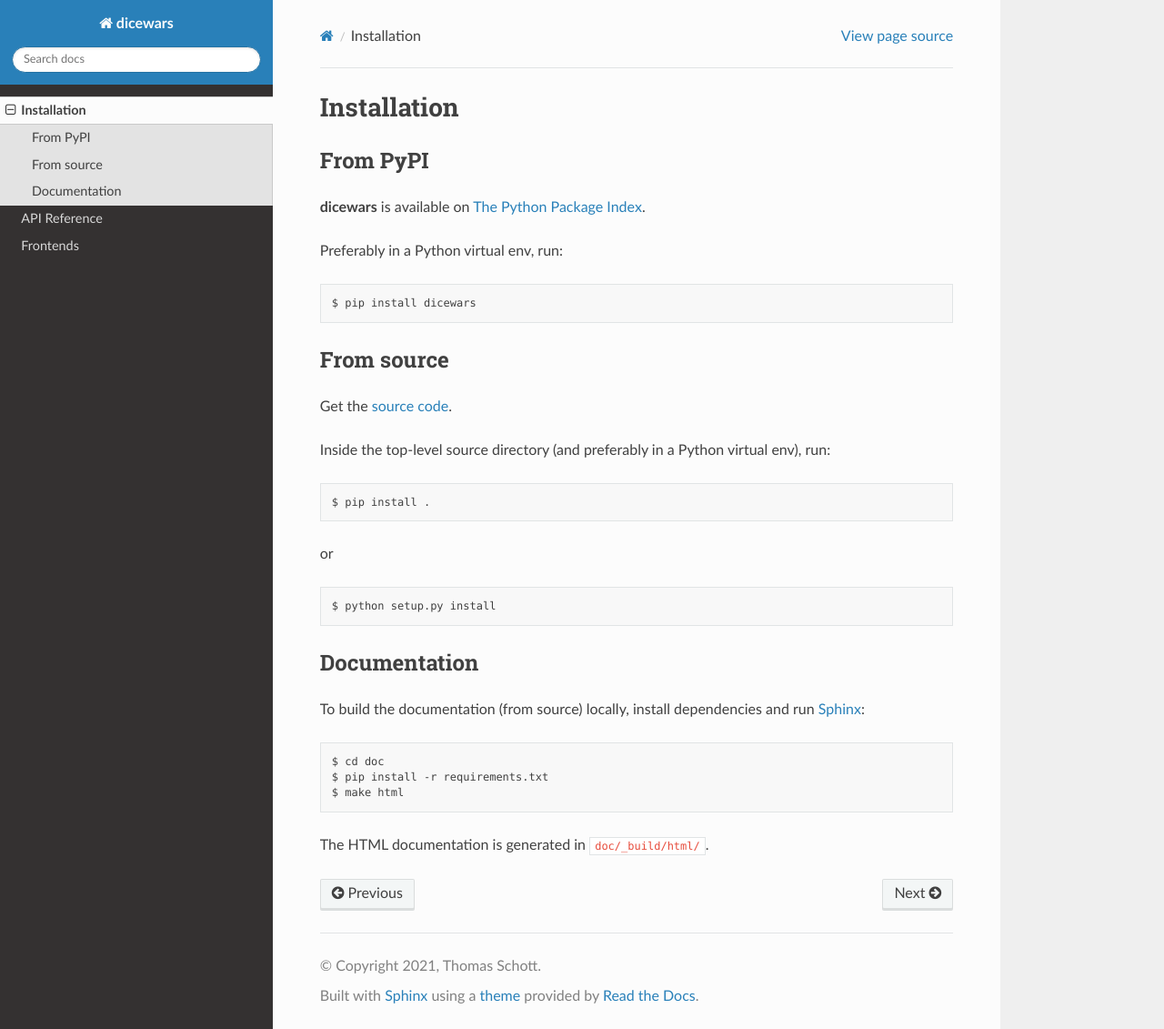
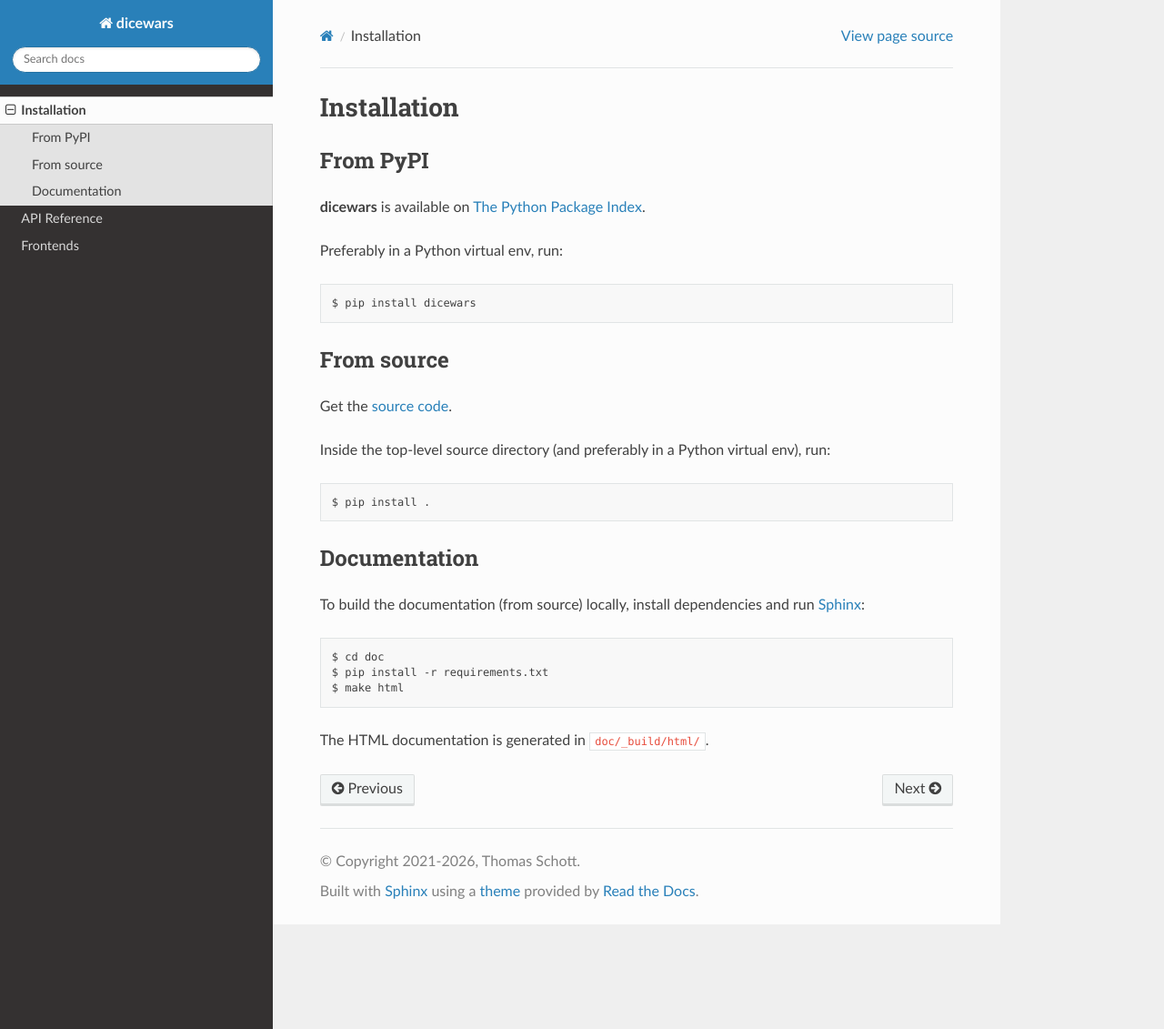
Before and after one commit to scotty007/dicewars, a Sphinx documentation site: the page built from doc/install.rst, in a window 1280 px wide and 1131 px high. Shown: the whole window at 91% size. Built offline with Sphinx 7.4.7 and the Read the Docs theme 3.1.0, drawn with Linux system fonts in a browser that asks for light colours.

Commit message:
Update docs and Sphinx package versions

```diff
--- a/doc/conf.py
+++ b/doc/conf.py
@@ -18,7 +18,7 @@ sys.path.insert(0, os.path.abspath('..'))
 # -- Project information -----------------------------------------------------
 
 project = 'dicewars'
-copyright = '2021, Thomas Schott'
+copyright = '2021-2026, Thomas Schott'
 author = 'Thomas Schott'
 
 # The full version, including alpha/beta/rc tags
--- a/doc/install.rst
+++ b/doc/install.rst
@@ -26,12 +26,6 @@ virtual env), run:
 
    $ pip install .
 
-or
-
-.. code-block::
-
-   $ python setup.py install
-
 
 Documentation
 -------------
--- a/doc/requirements.txt
+++ b/doc/requirements.txt
@@ -1,2 +1,2 @@
-sphinx==3.4.3
-sphinx-rtd-theme==0.5.1
+sphinx==8.1.3
+sphinx-rtd-theme==3.1.0
```
